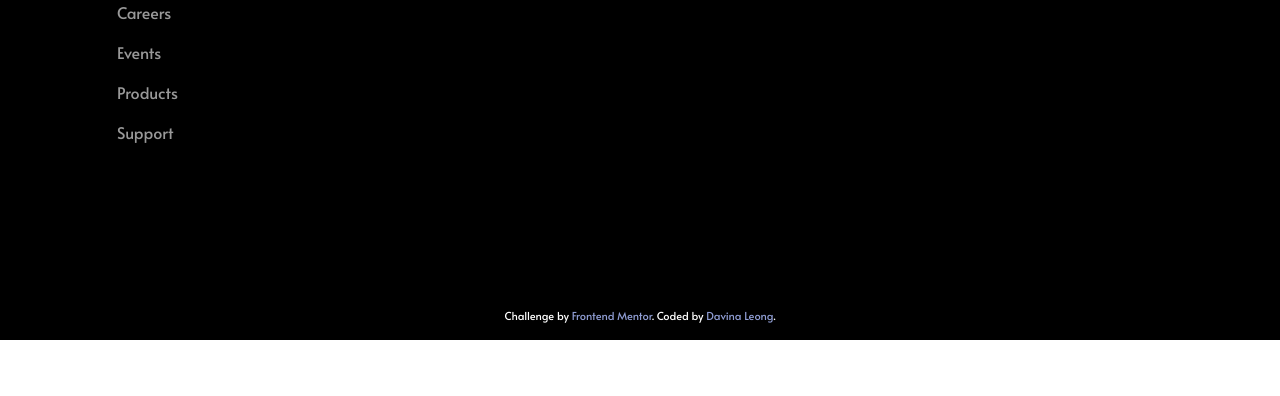
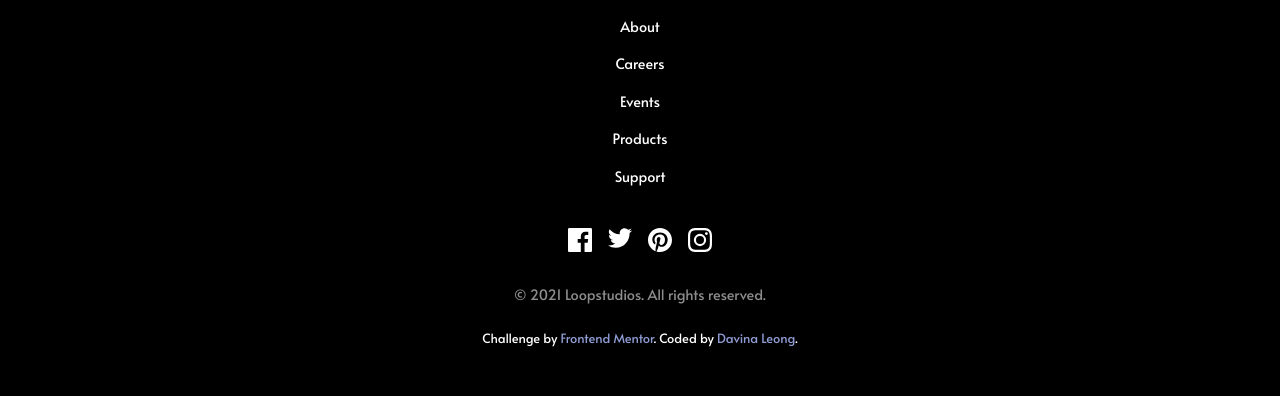
Before and after one commit to davinaleong/fem-loopstudios-landing-page, a website built with Vite: page index.html in a window 1280 px wide. Shown: the part 1162-1558 px from the top of the page. Before the commit the page ends 1502 px from the top, so only its background shows below. Built offline with nearby package versions, Linux system fonts and the light colour scheme.

Commit message:
Done with footer

```diff
--- a/index.html
+++ b/index.html
@@ -26,7 +26,7 @@
 
     <style>
       .attribution {
-        font-size: 11px;
+        font-size: var(--fs-200);
         text-align: center;
       }
       .attribution a {
@@ -144,14 +144,13 @@
         </div>
       </section>
 
-      <footer class="primary-footer | bg-neutral-900 text-neutral-100 py-400">
+      <footer class="primary-footer | bg-neutral-900 text-neutral-100 py-700">
         <div class="container footer-grid">
           <a href="#" class="brand">
             <img src="./images/logo.svg" alt="Loopstudios" />
           </a>
 
-          <nav class="primary-footer-nav">
-            <ul class="nav-list" role="list">
+          <nav class="primary-footer-nav fs-300">
             <ul class="nav-list" role="list">
               <li class="nav-item">
                 <a href="#" class="nav-link">About</a>
@@ -168,7 +167,6 @@
               <li class="nav-item">
                 <a href="#" class="nav-link">Support</a>
               </li>
-              </ul>
             </ul>
           </nav>
 
@@ -233,6 +231,10 @@
             </ul>
           </nav>
 
+          <p class="text-neutral-400 fs-300">
+            © 2021 Loopstudios. All rights reserved.
+          </p>
+
           <div class="attribution">
             Challenge by
             <a
--- a/styles/main.css
+++ b/styles/main.css
@@ -131,6 +131,10 @@ b {
   height: 100%;
 }
 
+.nav-list {
+  display: flex;
+}
+
 .container {
   --container-width: 1110px;
 
@@ -286,6 +290,40 @@ a:where(:hover, :focus, :focus-visible) {
 }
 
 /** Content - Primary Footer **/
+.footer-grid {
+  display: grid;
+  grid-template-columns: 100%;
+  grid-template-rows: repeat(5, max-content);
+  gap: var(--size-500);
+  justify-items: center;
+}
+
+.primary-footer-nav .nav-list {
+  flex-direction: column;
+  align-items: center;
+}
+
+.primary-footer-nav .nav-link {
+  --clr-link: var(--clr-neutral-100);
+  --clr-hover-link: var(--clr-neutral-100);
+}
+
+.primary-social-nav .nav-list {
+  display: flex;
+  gap: var(--size-400);
+}
+
+.primary-social-nav .nav-link {
+  padding-inline: 0;
+}
+
+.primary-social-nav .nav-link path {
+  fill: var(--clr-neutral-100);
+}
+
+.primary-social-nav .nav-link::before {
+  display: none;
+}
 
 /** Content - Main Content **/
 .hero {
```
Lines whose indentation alone changed are shown as unchanged.
